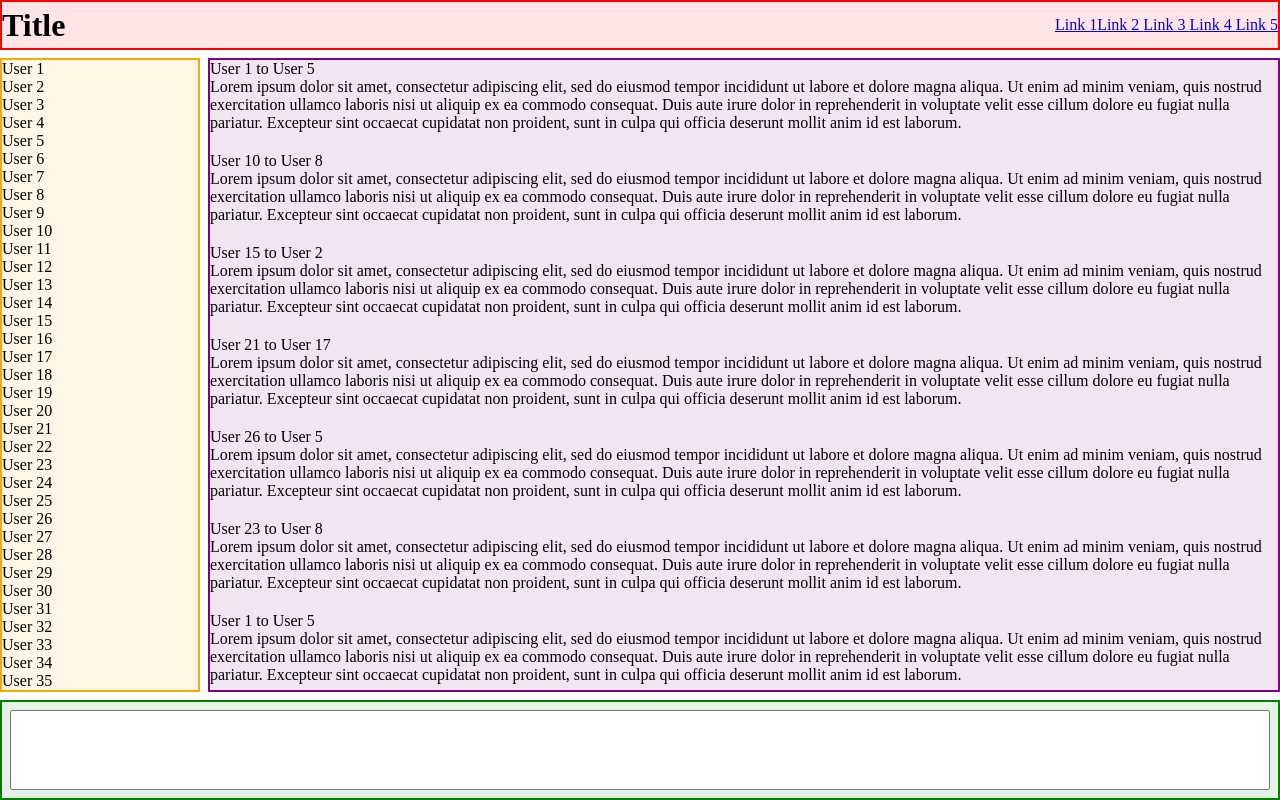
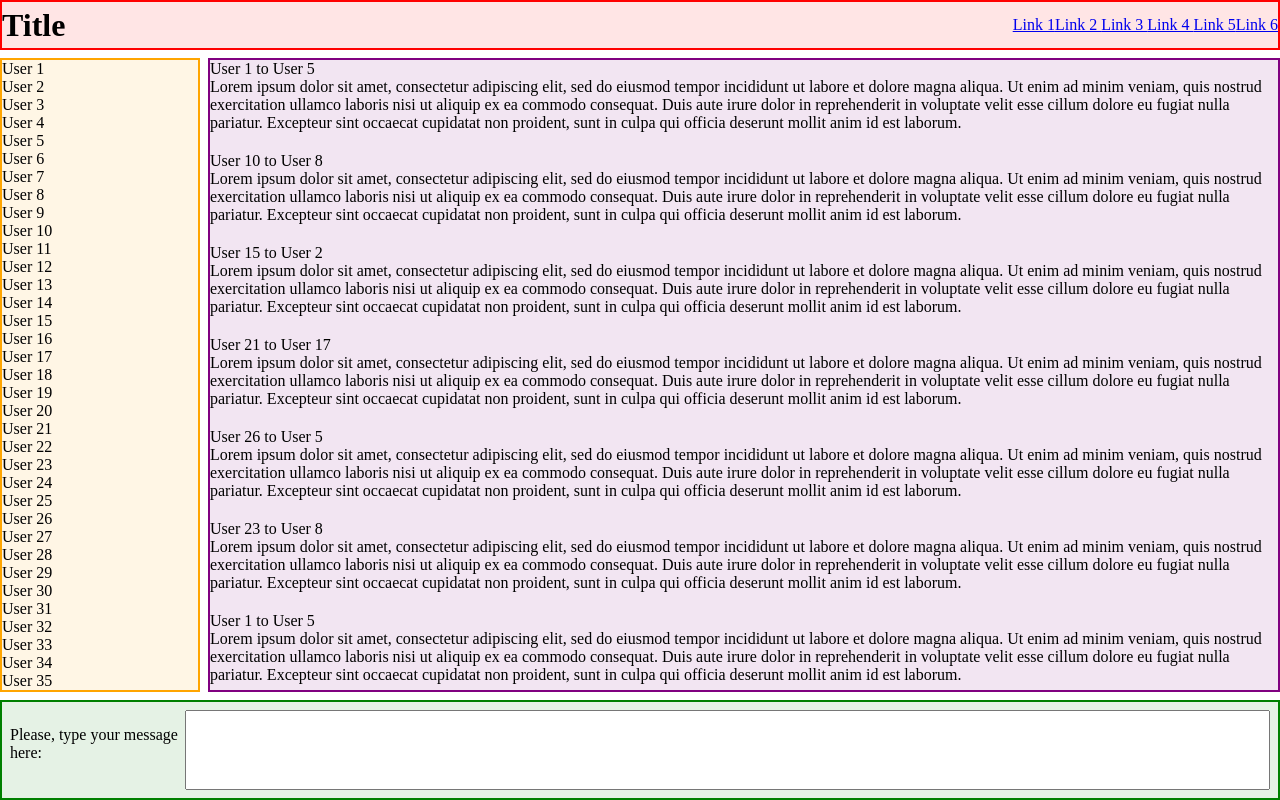
Before and after one commit to drzverg/simple-chat, a website built with webpack: page src/index.pug in a window 1280 px wide. Built offline with nearby package versions, Linux system fonts and the light colour scheme.

Commit message:
some visual changes

```diff
--- a/src/index.pug
+++ b/src/index.pug
@@ -23,6 +23,7 @@ body.content-wrapper
       a.header__link(href="#") Link 3
       a.header__link(href="#") Link 4
       a.header__link(href="#") Link 5
+      a.header__link(href="#") Link 6
   main.chat
     section.chat__users
       +usersList(1, 2, 3, 4, 5, 6, 7, 8, 9, 10, 11, 12, 13, 14, 15, 16, 17, 18, 19, 20, 21, 22, 23, 24, 25, 26, 27, 28, 29, 30, 31, 32, 33, 34, 35, 36, 37, 38, 39, 40, 41, 42, 43, 44, 45, 46, 47, 48, 49, 50)
@@ -64,4 +65,5 @@ body.content-wrapper
       +chatMessage("User 26 to User 5", "Lorem ipsum dolor sit amet, consectetur adipiscing elit, sed do eiusmod tempor incididunt ut labore et dolore magna aliqua. Ut enim ad minim veniam, quis nostrud exercitation ullamco laboris nisi ut aliquip ex ea commodo consequat. Duis aute irure dolor in reprehenderit in voluptate velit esse cillum dolore eu fugiat nulla pariatur. Excepteur sint occaecat cupidatat non proident, sunt in culpa qui officia deserunt mollit anim id est laborum.")
       +chatMessage("User 23 to User 8", "Lorem ipsum dolor sit amet, consectetur adipiscing elit, sed do eiusmod tempor incididunt ut labore et dolore magna aliqua. Ut enim ad minim veniam, quis nostrud exercitation ullamco laboris nisi ut aliquip ex ea commodo consequat. Duis aute irure dolor in reprehenderit in voluptate velit esse cillum dolore eu fugiat nulla pariatur. Excepteur sint occaecat cupidatat non proident, sunt in culpa qui officia deserunt mollit anim id est laborum.")
   footer.footer
+    p.footer__text Please, type your message here:
     textarea.footer__input
```
